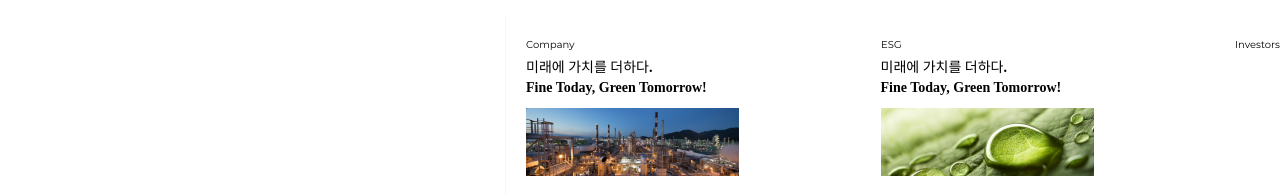
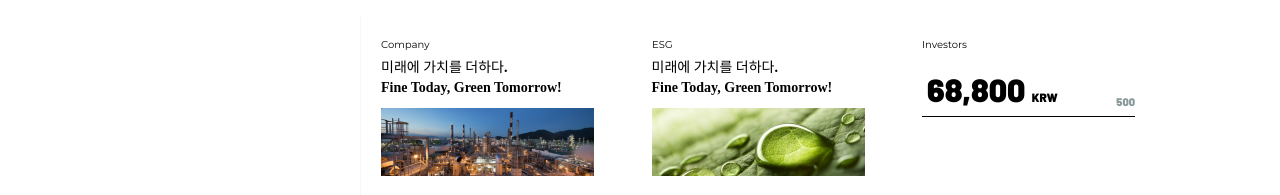
Before and after one commit to dnrgus1127/CloneCodingLotte, a React (Create React App) app: page / in a window 1280 px wide. Shown: the part 944-1139 px from the top of the page. Built offline with nearby package versions, Linux system fonts and the light colour scheme; a web font is replaced by a local one.

Commit message:
FEAT(MainBottom) : ADD topUI

```diff
--- a/src/components/MainComponents/MainBottomContent.js
+++ b/src/components/MainComponents/MainBottomContent.js
@@ -18,6 +18,20 @@ const Container = styled.div`
     z-index: 900;
     align-items: flex-end;
     flex-flow: column;
+    padding-left: 145px;
+    padding-right: 145px;
+`
+
+const StockHead = styled.div`
+    border-bottom: 1.5px solid black;
+    display: flex;
+   justify-content: space-between;
+   align-items: flex-end;
+   padding-bottom: 8px;
+
+`
+
+const StockBottom = styled.div`
 `
 
 const MainBottomContent = () => {
@@ -56,6 +70,13 @@ const MainBottomContent = () => {
                         <div className='title'>
                             <img src={investerTitle} alt=""></img>
                         </div>
+                        <div className='stock'>
+                            <StockHead>
+                                <p className='stockPrice'>68,800 <span> KRW</span></p>
+                                <p className='prepare'>500</p>
+                            </StockHead>
+                            <StockBottom></StockBottom>
+                        </div>
                     </li>
                 </ul>
             </div>
--- a/src/css/Main.css
+++ b/src/css/Main.css
@@ -1,3 +1,5 @@
+
+
 .content {
     position: absolute;
     display: flex;
@@ -88,7 +90,7 @@
     width: 754px;
 
 }
-.topUi p {
+.topUi li>p {
     font-family: 'NotoSansKR-Regular';
     font-size: 14px;
     font-weight: 550;
@@ -117,3 +119,42 @@
     width: auto;
 
 }
+
+
+.stock {
+    width: 213px;
+    height: 75px;
+    margin-top: 22px;
+}
+
+.stockPrice {
+    font-family: 'Barlow';
+    font-size: 32px;
+    font-weight: 500;
+    padding-left : 5px;
+}
+
+.stockPrice span {
+    font-family: 'Barlow';
+    font-size: 12px;
+    font-weight: 550;
+}
+
+.prepare {
+    font-family: 'Barlow';
+    font-size : 11px;
+    font-weight: 300;
+    color: #899
+}
+
+.prepare::before {
+    content: " ";
+    display: inline-block;
+    position: relative;
+    background-repeat: no-repeat;
+    width: 12px;
+    height: 10px;
+    margin-right: 12px;
+    background-image: url('../assets/images/stockIcon.png');
+    /* C:\Users\WIN10\Desktop\reactpractice\lottechemical\src\assets\images\stock-icon-inc@2x.gif */
+}
```
Also changed, not shown: src/assets/images/stock-icon-inc@2x.gif (added), src/assets/images/stockIcon.png (added).
